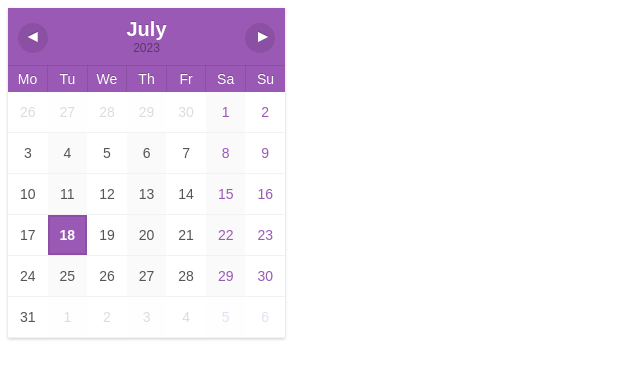
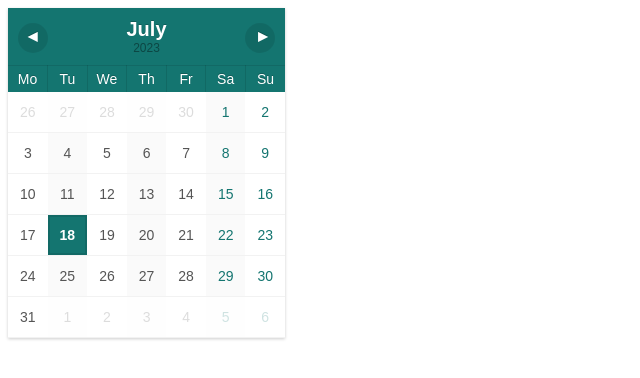
Before and after one commit to mavila-r/Notion, a plain HTML site: page calendar.html in a window 1280 px wide. Shown: the whole page, without its empty margins (0-640 px from the left). Drawn offline with Linux system fonts and the light colour scheme.

Commit message:
Update calendar.html

```diff
--- a/calendar.html
+++ b/calendar.html
@@ -63,7 +63,7 @@ td:last-child, th:last-child {
 th {
     border-top: 1px solid rgba(0,0,0,0.1);
     border-right: 1px solid rgba(0,0,0,0.1);
-    background-color: #9b59b6;
+    background-color: #147570;
     color: #fff;
     text-shadow: 0px -1px 0px rgba(0,0,0,0.2);
     font-weight: normal;
@@ -95,11 +95,11 @@ td:nth-child(even)>span {
 }
 td:last-child>span,
 td:nth-child(6)>span {
-    color: #9b59b6;
+    color: #147570;
 }
 td.avui>span {
     font-weight: bold;
-    background-color: #9b59b6;
+    background-color: #147570;
     color: #fff;
     border: 2px solid rgba(0,0,0,0.1);
 }
@@ -107,7 +107,7 @@ td.fora > span {
     opacity: 0.2;
 }
 td > span:hover {
-    background: #a57cb6;
+    background: #dff5f4;
     color: #fff;
 }
 .boto-next, .boto-prev {
```
